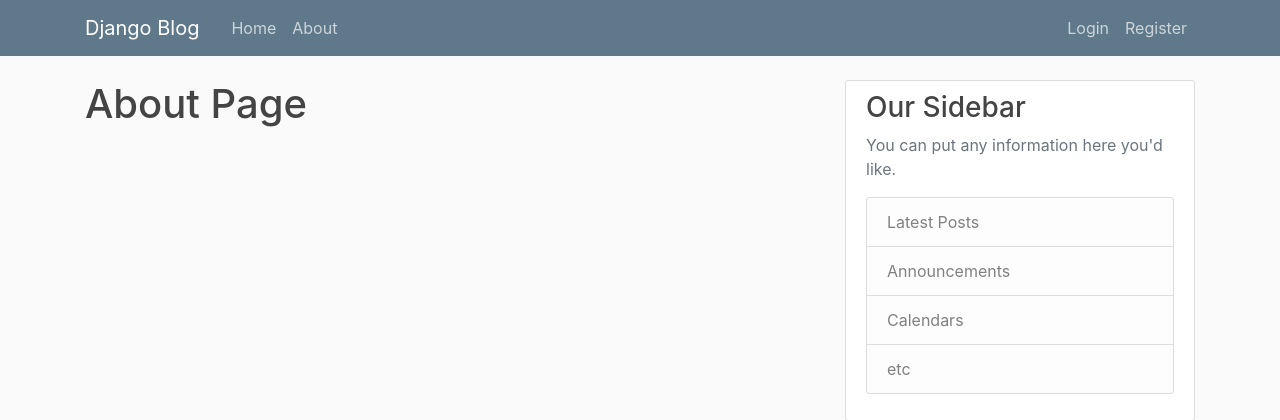
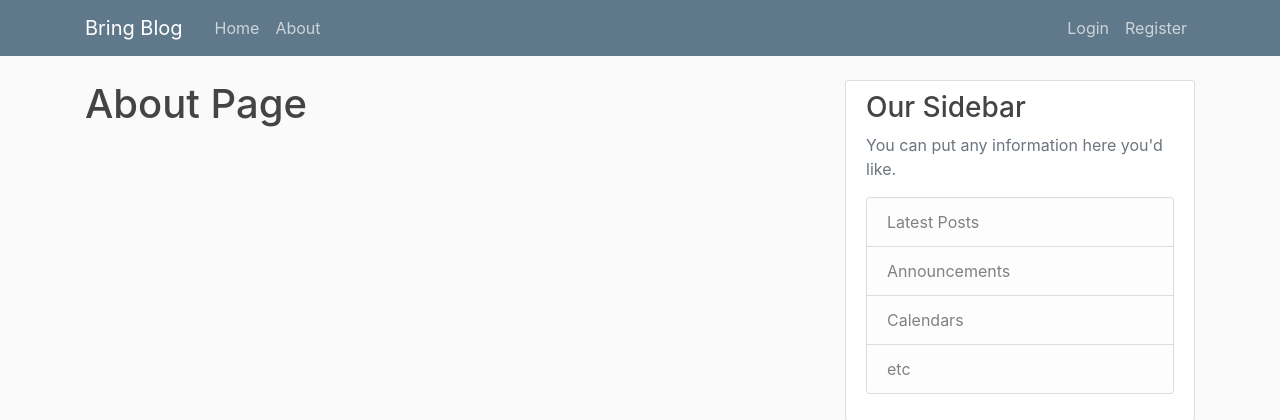
Before and after one commit to Roychela/Bring-Blog, a Django app: page /about/ in a window 1280 px wide. Shown: the top 420 px of the page. Run offline with Django 3.2, Linux system fonts and the light colour scheme; some libraries are stand-ins or nearby versions.

Commit message:
Modify templates for db

```diff
--- a/blog/templates/blog/base.html
+++ b/blog/templates/blog/base.html
@@ -13,16 +13,16 @@
     <link rel="stylesheet" type="text/css" href="{% static 'blog/main.css' %}">
 
     {% if title %}
-        <title>Django Blog - {{ title }}</title>
+        <title>Bring Blog - {{ title }}</title>
     {% else %}
-        <title>Django Blog</title>
+        <title>Bring Blog</title>
     {% endif %}
 </head>
 <body>
     <header class="site-header">
       <nav class="navbar navbar-expand-md navbar-dark bg-steel fixed-top">
         <div class="container">
-          <a class="navbar-brand mr-4" href="{% url 'blog-home' %}">Django Blog</a>
+          <a class="navbar-brand mr-4" href="{% url 'blog-home' %}">Bring Blog</a>
           <button class="navbar-toggler" type="button" data-toggle="collapse" data-target="#navbarToggle" aria-controls="navbarToggle" aria-expanded="false" aria-label="Toggle navigation">
           <span class="navbar-toggler-icon"></span>
           </button>
--- a/blog/templates/blog/home.html
+++ b/blog/templates/blog/home.html
@@ -5,7 +5,7 @@
           <div class="media-body">
             <div class="article-metadata">
               <a class="mr-2" href="#">{{ post.author }}</a>
-              <small class="text-muted">{{ post.date_posted }}</small>
+              <small class="text-muted">{{ post.date_posted|date:"F d, Y" }}</small>
             </div>
             <h2><a class="article-title" href="#">{{ post.title }}</a></h2>
             <p class="article-content">{{ post.content }}</p>
```
